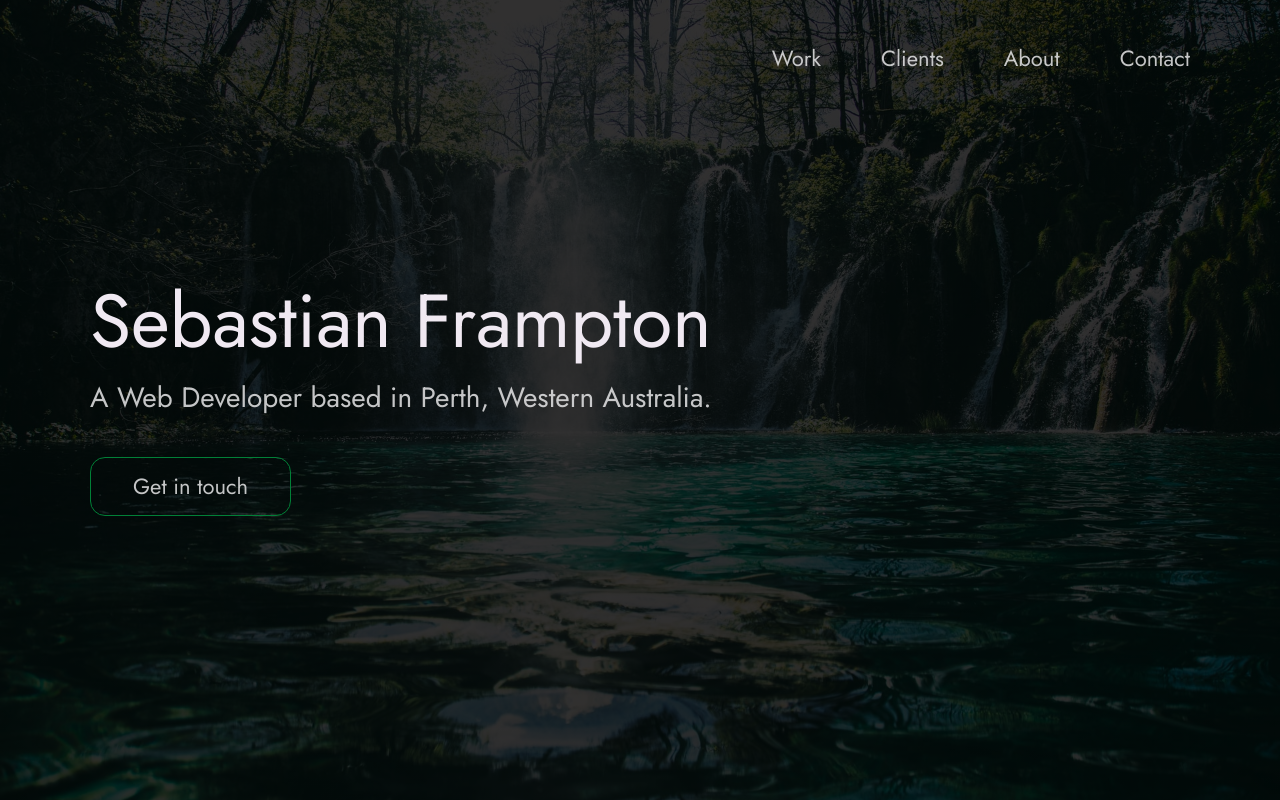
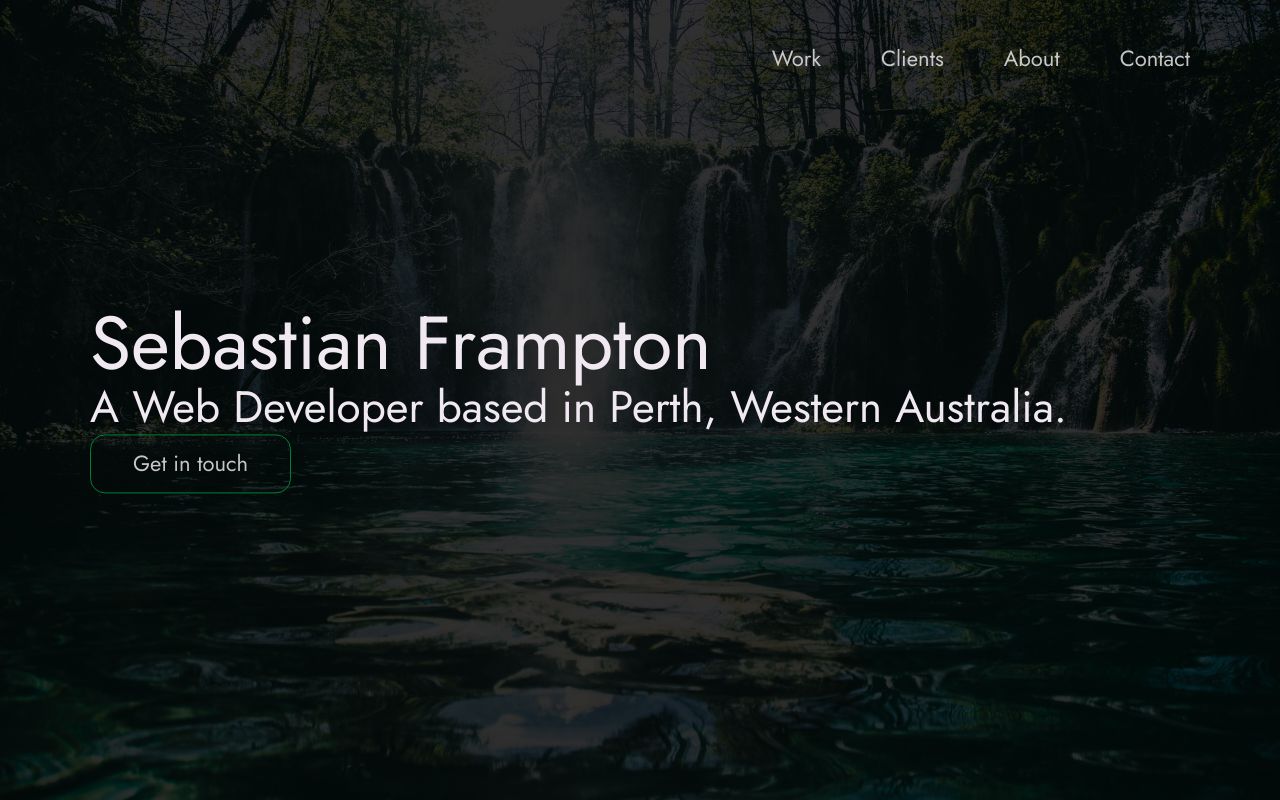
Before and after one commit to sebframpton/sebframpton.github.io, a plain HTML site: page index.html in a window 1280 px wide. Shown: the top 800 px of the page. Drawn offline with Linux system fonts and the light colour scheme.

Commit message:
Update index.html

```diff
--- a/index.html
+++ b/index.html
@@ -29,8 +29,7 @@
 <body>
 
   <!-- ***** Header ***** -->
-
-  <header class="header" role="banner" id="top">
+<header class="header" role="banner" id="top">
     <div class="row">
       <nav class="nav" role="navigation">
         <ul class="nav__items">
@@ -45,18 +44,29 @@
         </ul>
       </nav>
     </div>
+
+
+
     <div class="header__text-box row">
       <div class="header__text">
         <h1 class="heading-primary">
           <!-- Replace the following name with your name -->
-          <span>Sebastian Frampton</span>
+          <span class="animate-charcter">Sebastian Frampton</span>
         </h1>
+		<div class="container">
+  <div class="row">
+    <div class="col-md-12 text-center">
+      <h1>A Web Developer based in Perth, Western Australia.</h1>
+    </div>
+  </div>
+</div>
         <!-- Put a small paragraph about yourself -->
-        <p>A Web Developer based in Perth, Western Australia.</p>
+
         <a href="#contact" class="btn">Get in touch</a>
       </div>
     </div>
   </header>
+
 
   <main role="main">
 
```
